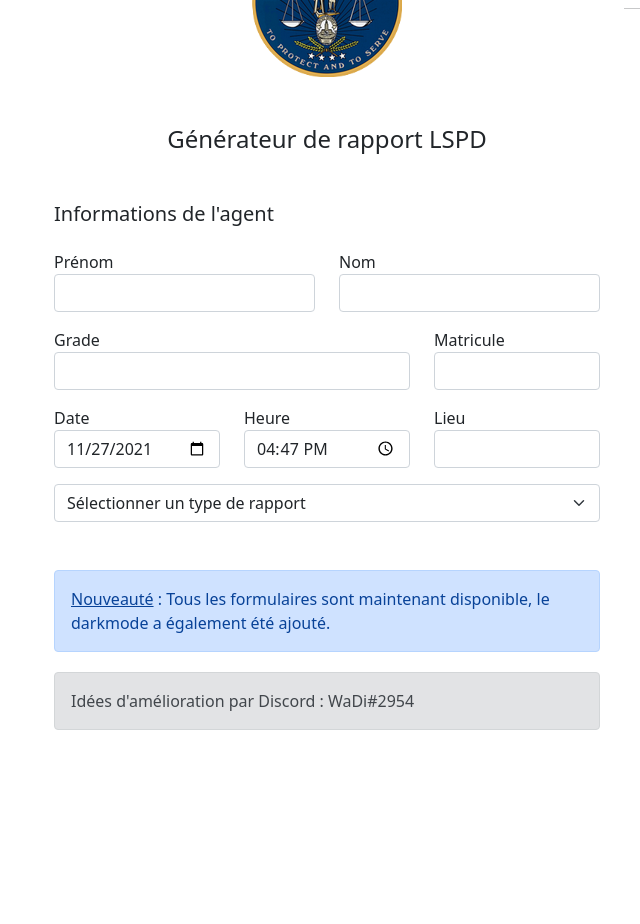
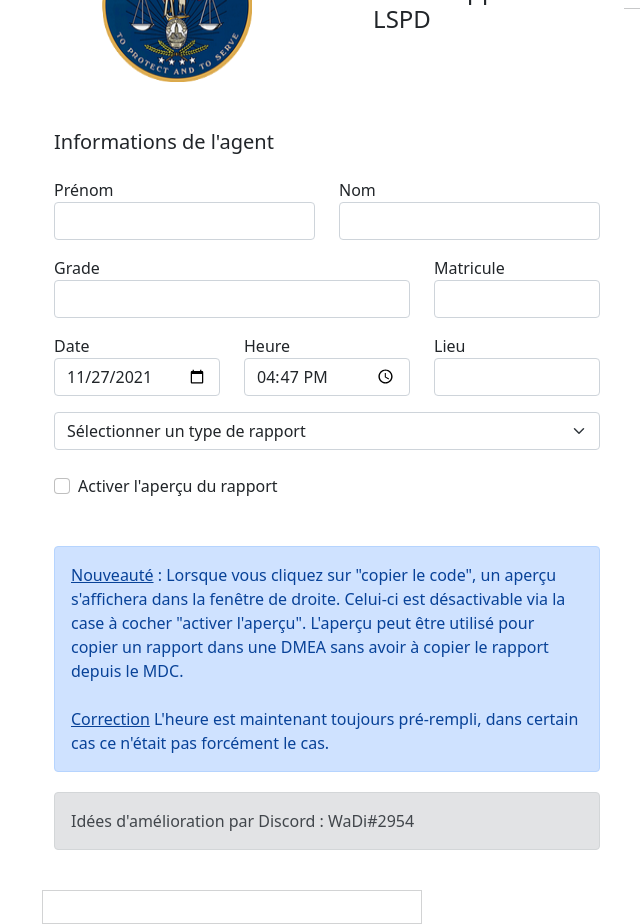
Before and after one commit to florent6001/lspdhelper, a React (Create React App) app: page / in a window 1280 px wide. Shown: the part 120-1044 px from the top of the page, without its empty margins (28-668 px from the left). Before the commit the page ends 938 px from the top, so only its background shows below. Built offline with nearby package versions, Linux system fonts and the light colour scheme.

Commit message:
Ajout de l'apercu, correction de l'heure.

```diff
--- a/public/index.html
+++ b/public/index.html
@@ -6,6 +6,12 @@
     <link href="https://cdn.jsdelivr.net/npm/bootstrap@5.1.3/dist/css/bootstrap.min.css" rel="stylesheet" integrity="sha384-1BmE4kWBq78iYhFldvKuhfTAU6auU8tT94WrHftjDbrCEXSU1oBoqyl2QvZ6jIW3" crossorigin="anonymous">
     <link rel="manifest" href="%PUBLIC_URL%/manifest.json" />
     <title>LSPDHelper - GTA.World</title>
+    <style>
+        .border-custom{
+            border: 1px solid #fff;
+            border-color: rgba(33, 37, 41, 0.2) !important;
+        }
+    </style>
   </head>
   <body>
     <noscript>You need to enable JavaScript to run this app.</noscript>
--- a/src/App.js
+++ b/src/App.js
@@ -18,9 +18,10 @@ export class App extends React.Component {
             rapport_type: 'null',
             resultat: 'Merci de remplir le formulaire.',
             date: new Date().toISOString().slice(0, 10),
-            heure: new Date().getHours() + ':' + new Date().getMinutes(),
+            heure: ("0" + new Date().getHours()).slice(-2) + ':' + ("0" + new Date().getMinutes()).slice(-2),
             lieu_interpellation: '',
-            mode: localStorage.getItem('mode')
+            mode: localStorage.getItem('mode'),
+            apercu: localStorage.getItem('apercu')
         }
         this.handleChange = this.handleChange.bind(this)
     }
@@ -33,18 +34,21 @@ export class App extends React.Component {
     }
 
     submitButton = () => {
-        navigator.clipboard.writeText(document.getElementById("resultat").innerHTML )
+        navigator.clipboard.writeText(document.getElementById("resultat").innerHTML)
+
         // Remove localstorage
         localStorage.removeItem('prenom');
         localStorage.removeItem('nom');
         localStorage.removeItem('grade');
         localStorage.removeItem('matricule');
+        localStorage.removeItem('apercu');
 
         // Add localStorage
         localStorage.setItem('prenom', this.state.prenom);
         localStorage.setItem('nom', this.state.nom);
         localStorage.setItem('grade', this.state.grade);
         localStorage.setItem('matricule', this.state.matricule);
+        localStorage.setItem('apercu', this.state.apercu);
     }
 
     submitForum = () => {
@@ -56,12 +60,14 @@ export class App extends React.Component {
         localStorage.removeItem('nom');
         localStorage.removeItem('grade');
         localStorage.removeItem('matricule');
+        localStorage.removeItem('apercu');
 
         // Add localStorage
         localStorage.setItem('prenom', this.state.prenom);
         localStorage.setItem('nom', this.state.nom);
         localStorage.setItem('grade', this.state.grade);
         localStorage.setItem('matricule', this.state.matricule);
+        localStorage.setItem('apercu', this.state.apercu);
     }
 
     isDarkMode = () => {
@@ -69,6 +75,32 @@ export class App extends React.Component {
             return true;
         } else {
             return false;
+        }
+    }
+
+    apercuIsEnable = () => {
+        if(localStorage.getItem('apercu') === 'true') {
+            return true;
+        } else {
+            return false;
+        }
+    }
+
+    activerApercu = (e) => {
+        if(this.apercuIsEnable()){
+            localStorage.removeItem('apercu');
+            localStorage.setItem('apercu', 'false');
+            this.setState({
+                apercu: 'false'
+            })
+            console.log('on desactive')
+        } else {
+            console.log('on active')
+            localStorage.removeItem('apercu');
+            localStorage.setItem('apercu', 'true');
+            this.setState({
+                apercu: 'true'
+            })
         }
     }
 
@@ -98,22 +130,24 @@ export class App extends React.Component {
         a { color: #fff !important }
         p { color: #fff !important }
         p.alert { color: black !important }
+        .border-custom { border-color: rgba(255, 255, 255, 0.2) !important }
+        #apercu { color: #fff !important; }
     `;
 
     render () {
         return (
-            <div className="container mb-5">
+            <div className={this.state.apercu === 'true' ? 'container-fluid mt-5' : 'container mt-5'}>
                 {this.state.mode === 'dark' &&
                     <style>{this.darkCSS}</style>
                 }
                 <form>
                     <div className="row mt-5">
-                        <div className="col-md-6">
-                            <div className="text-center">
+                        <div className={this.state.apercu === 'true' ? 'col-lg-4' : 'col-lg-6'}>
+                            <div className="text-center d-flex justify-content-between px-5">
                                 <img src={logo} alt="logo LSPD" className="img-fluid" />
                                 <h1 className="my-5 h4">Générateur de rapport LSPD</h1>
                             </div>
-                            <h2 className="h5">Informations de l'agent</h2>
+                            <h2 className="h5 mt-5">Informations de l'agent</h2>
                             <div className="row">
                                 <div className="col-md-6">
                                     <div className="form-group mt-3">
@@ -175,9 +209,18 @@ export class App extends React.Component {
                                 <option value="Saisie">Rapport de saisie</option>
                             </select>
 
+                            <div className="form-check mt-4">
+                                <input className="form-check-input" type="checkbox"
+                                defaultChecked={this.state.apercu === 'true'} onChange={(e) => this.activerApercu(e) } name="apercu" id="activer_apercu" value='true' />
+                                <label className="form-check-label" forhtml="activer_apercu">
+                                    Activer l'aperçu du rapport
+                                </label>
+                            </div>
+
                             <div className="row mt-5">
                                 <div className="col">
-                                    <p className="alert alert-primary"><span style={{ textDecoration: 'underline' }}>Nouveauté</span> : Tous les formulaires sont maintenant disponible, le darkmode a également été ajouté.</p>
+                                    <p className="alert alert-primary"><span style={{ textDecoration: 'underline' }}>Nouveauté</span> : Lorsque vous cliquez sur "copier le code", un aperçu s'affichera dans la fenêtre de droite. Celui-ci est désactivable via la case à cocher "activer l'aperçu". L'aperçu peut être utilisé pour copier un rapport dans une DMEA sans avoir à copier le rapport depuis le MDC. <br /><br />
+                                    <span style={{ textDecoration: 'underline' }}>Correction</span> L'heure est maintenant toujours pré-rempli, dans certain cas ce n'était pas forcément le cas.</p>
                                 </div>
                             </div>
 
@@ -191,7 +234,7 @@ export class App extends React.Component {
 
                         </div>
 
-                        <div className="col-md-6">
+                        <div className={this.state.apercu === 'true' ? 'col-lg-4' : 'col-lg-6'}>
                             <div className="d-flex justify-content-between">
                                 <h2 className="h5">Rapport</h2>
                                 <a href="/" onClick={ (e) => this.darkMode(e) }>Activer / Désactiver le mode nuit</a>
@@ -240,6 +283,9 @@ export class App extends React.Component {
                                 </div>
                             }
                         </div>
+                        <div className="col-lg-4 border-custom px-3 py-3" id="apercu">
+                        {/* <div className={this.state.apercu === 'true' ? 'col-lg-4 border-custom px-3 py-3' : 'd-none'} id="apercu"> */}
+                        </div>
                     </div>
                 </form>
             </div>
--- a/src/reportType/amendeType.js
+++ b/src/reportType/amendeType.js
@@ -14,11 +14,16 @@ export class AmendeType extends React.Component {
         this.handleChange = this.handleChange.bind(this)
     }
 
+    componentDidMount() {
+        document.getElementById("apercu").innerHTML = document.getElementById("resultat").innerHTML
+    }
+
     handleChange(e) {
         const name = e.target.name
         this.setState({
             [name]: e.target.value
         })
+        document.getElementById("apercu").innerHTML = document.getElementById("resultat").innerHTML
     }
 
     render () {
--- a/src/reportType/fourriereType.js
+++ b/src/reportType/fourriereType.js
@@ -14,11 +14,16 @@ export class FourriereType extends React.Component {
         this.handleChange = this.handleChange.bind(this)
     }
 
+    componentDidMount() {
+        document.getElementById("apercu").innerHTML = document.getElementById("resultat").innerHTML
+    }
+
     handleChange(e) {
         const name = e.target.name
         this.setState({
             [name]: e.target.value
         })
+        document.getElementById("apercu").innerHTML = document.getElementById("resultat").innerHTML
     }
 
     render () {
--- a/src/reportType/incidentType.js
+++ b/src/reportType/incidentType.js
@@ -17,11 +17,16 @@ export class IncidentType extends React.Component {
         this.handleChange = this.handleChange.bind(this)
     }
 
+    componentDidMount() {
+        document.getElementById("apercu").innerHTML = document.getElementById("resultat").innerHTML
+    }
+
     handleChange(e) {
         const name = e.target.name
         this.setState({
             [name]: e.target.value
         })
+        document.getElementById("apercu").innerHTML = document.getElementById("resultat").innerHTML
     }
 
     render () {
--- a/src/reportType/saisieType.js
+++ b/src/reportType/saisieType.js
@@ -18,6 +18,11 @@ export class SaisieType extends React.Component {
         this.setState({
             [name]: e.target.value
         })
+        document.getElementById("apercu").innerHTML = document.getElementById("resultat").innerHTML
+    }
+
+    componentDidMount() {
+        document.getElementById("apercu").innerHTML = document.getElementById("resultat").innerHTML
     }
 
     render () {
--- a/src/reportType/tirType.js
+++ b/src/reportType/tirType.js
@@ -18,6 +18,11 @@ export class TirType extends React.Component {
         this.setState({
             [name]: e.target.value
         })
+        document.getElementById("apercu").innerHTML = document.getElementById("resultat").innerHTML
+    }
+
+    componentDidMount() {
+        document.getElementById("apercu").innerHTML = document.getElementById("resultat").innerHTML
     }
 
     render () {
```
Also changed, not shown: src/reportType/arrestType.js (+6 -1 lines).
